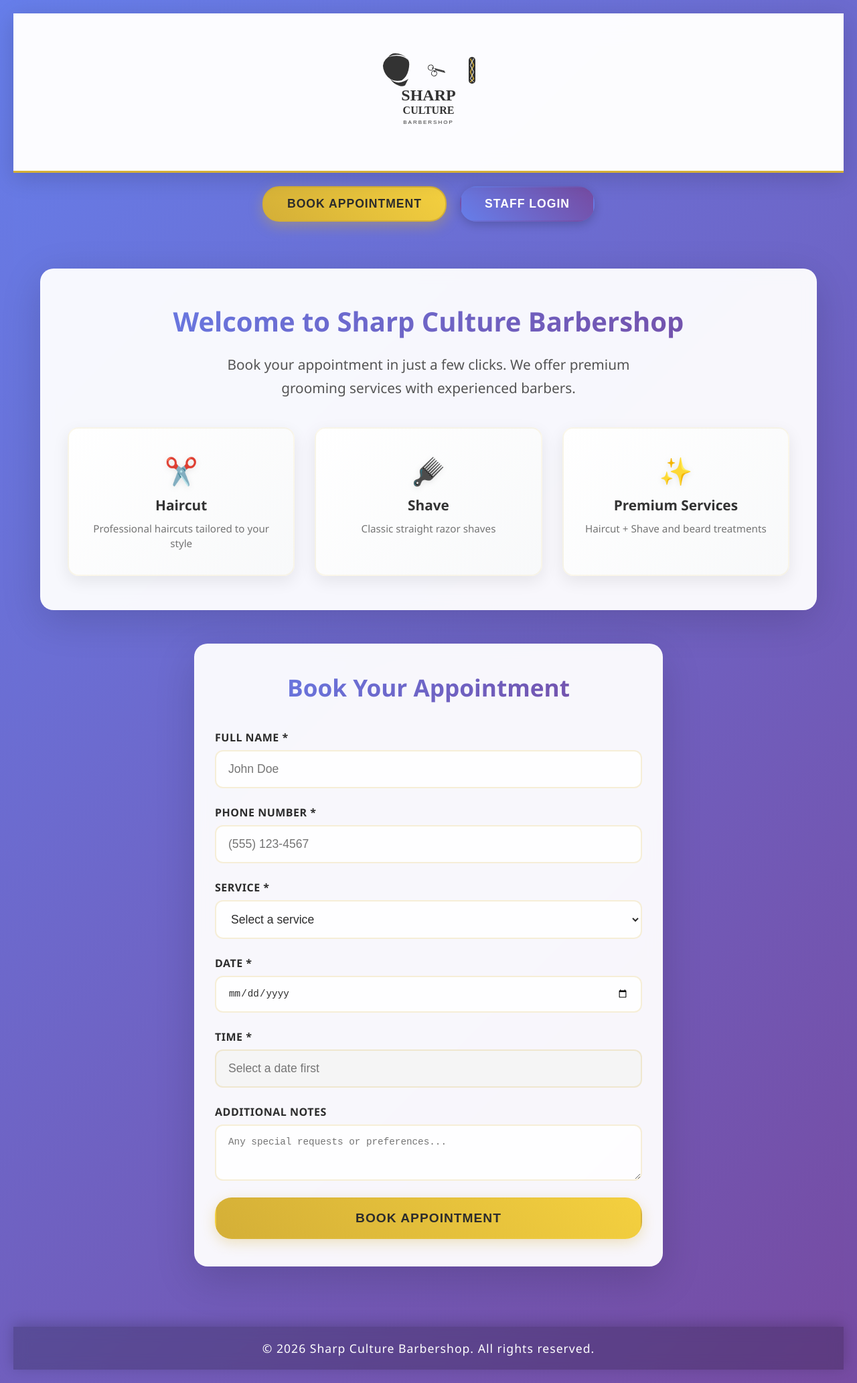
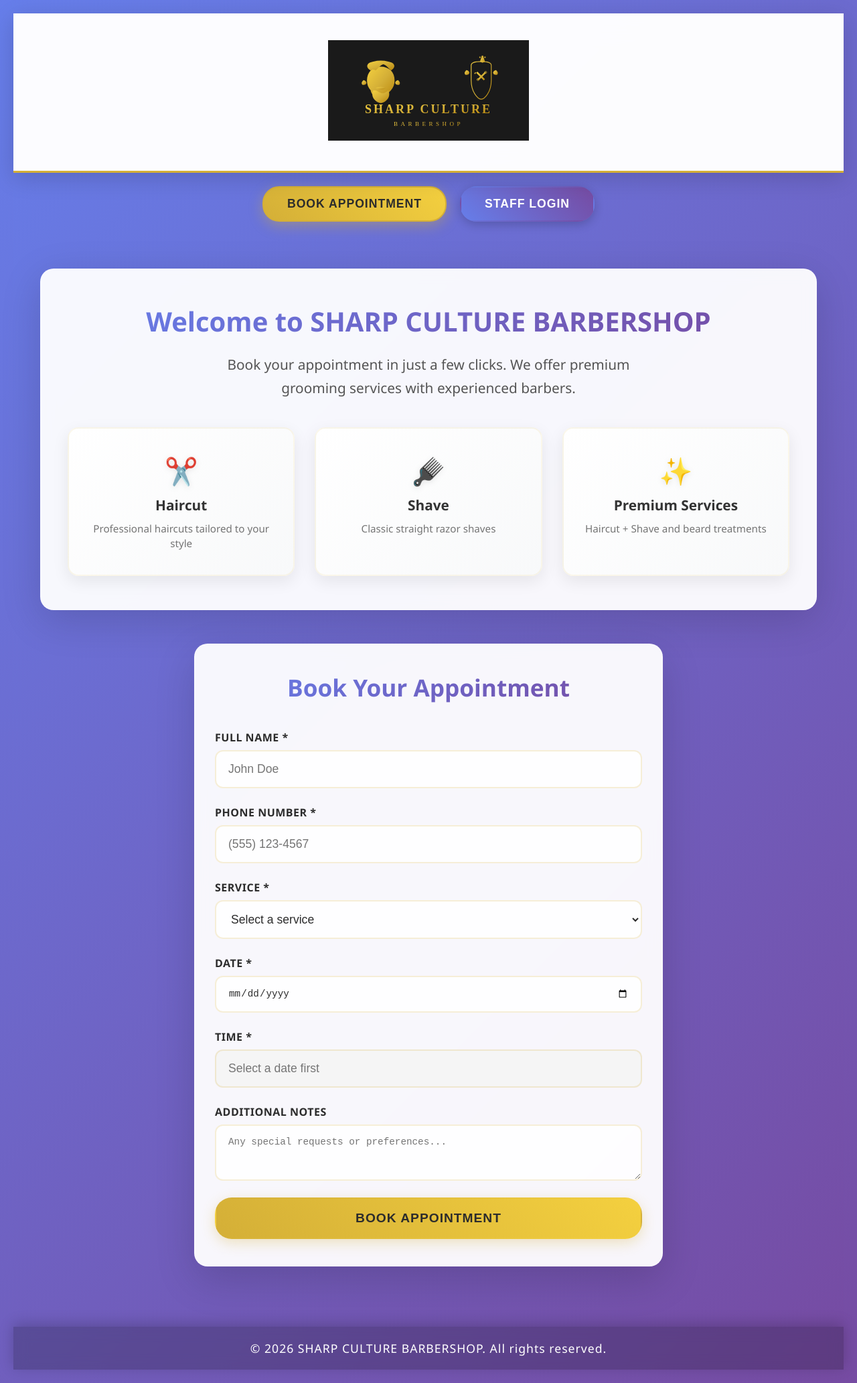
Before and after one commit to hasnain-sayyid/Appointment, a React (Create React App) app in the folder frontend/: page / in a window 1280 px wide. Shown: the whole page at 67% size. Built offline with nearby package versions, Linux system fonts and the light colour scheme; the HTML template or start-up script is replaced by a standard one.

Commit message:
Update branding to SHARP CULTURE BARBERSHOP with new logo

```diff
--- a/frontend/public/index.html
+++ b/frontend/public/index.html
@@ -6,9 +6,9 @@
     <meta name="theme-color" content="#000000" />
     <meta
       name="description"
-      content="Sharp Culture Barbershop Appointment Scheduler"
+      content="SHARP CULTURE BARBERSHOP Appointment Scheduler"
     />
-    <title>Sharp Culture - Appointment Scheduler</title>
+    <title>SHARP CULTURE BARBERSHOP - Appointment Scheduler</title>
   </head>
   <body>
     <noscript>You need to enable JavaScript to run this app.</noscript>
--- a/frontend/src/App.js
+++ b/frontend/src/App.js
@@ -58,7 +58,7 @@ function App() {
     <div className="App">
       <header className="app-header">
         <div className="header-content">
-          <img src="/logo.svg" alt="Sharp Culture Barbershop" style={{height: '150px', width: 'auto'}} />
+          <img src="/sharp-culture-logo.svg" alt="SHARP CULTURE BARBERSHOP" style={{height: '150px', width: 'auto'}} />
           {isAuthenticated && (
             <div style={{
               position: 'absolute',
@@ -149,7 +149,7 @@ function App() {
       )}
 
       <footer className="app-footer">
-        <p>&copy; 2026 Sharp Culture Barbershop. All rights reserved.</p>
+        <p>&copy; 2026 SHARP CULTURE BARBERSHOP. All rights reserved.</p>
       </footer>
     </div>
   );
--- a/frontend/src/pages/AdminPage.js
+++ b/frontend/src/pages/AdminPage.js
@@ -28,7 +28,7 @@ function AdminPage() {
   return (
     <div className="admin-page">
       <div className="admin-header">
-        <h2>Sharp Culture Admin</h2>
+        <h2>SHARP CULTURE BARBERSHOP - Admin Panel</h2>
         <p>Comprehensive business management tools</p>
       </div>
 
--- a/frontend/src/pages/HomePage.js
+++ b/frontend/src/pages/HomePage.js
@@ -10,7 +10,7 @@ function HomePage() {
   return (
     <div className="home-page">
       <div className="info-section">
-        <h2>Welcome to Sharp Culture Barbershop</h2>
+        <h2>Welcome to SHARP CULTURE BARBERSHOP</h2>
         <p>Book your appointment in just a few clicks. We offer premium grooming services with experienced barbers.</p>
 
         <div className="services-showcase">
```
Also changed, not shown: frontend/public/sharp-culture-logo.svg (added).
